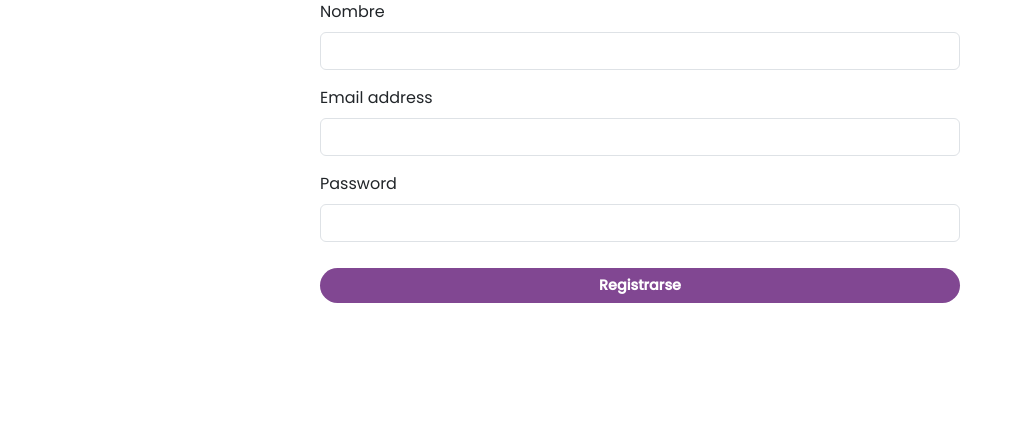
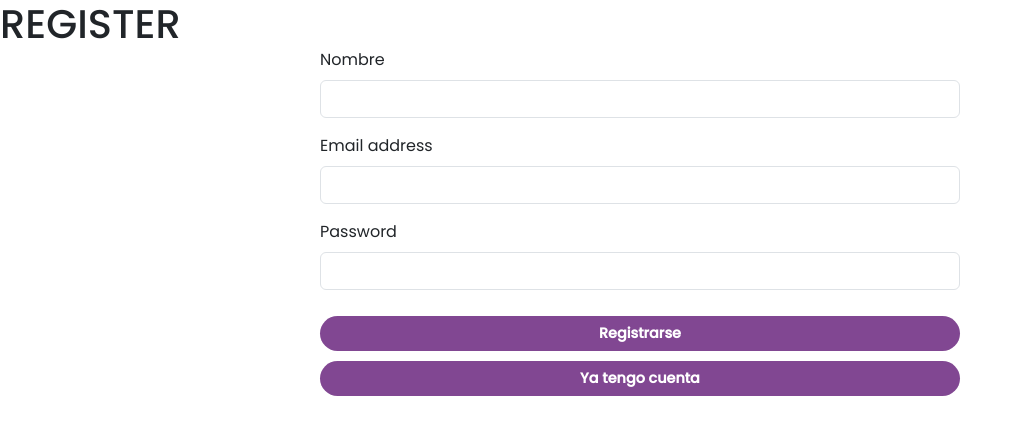
Before and after one commit to FernandoYZD/Juego, an Angular app: page /register in a window 1280 px wide. Shown: the top 434 px of the page, without its empty margins (0-1020 px from the left). Built offline with nearby package versions, Linux system fonts and the light colour scheme.

Commit message:
register

```diff
--- a/src/app/register/register.component.html
+++ b/src/app/register/register.component.html
@@ -1,3 +1,4 @@
+<h1>REGISTER</h1>
 <div class="d-flex justify-content-center">
   <form [formGroup]="singupForm" class="w-50">
       <div class="mb-3">
@@ -13,5 +14,8 @@
         <input formControlName="password" type="password" class="form-control" id="password" autocomplete="off" required>
       </div>
       <button (click)="onSubmit()" class="submit-btn" id="submit">Registrarse</button>
+      <button (click)="login()" class="submit-btn" >Ya tengo cuenta</button>
     </form>
+
+
   </div>
--- a/src/app/register/register.component.ts
+++ b/src/app/register/register.component.ts
@@ -26,6 +26,9 @@ export class RegisterComponent {
 
   constructor(private authservice: AuthService, private fb: FormBuilder, private router: Router){}
 
+  login(){
+    this.router.navigate(['/login']);
+  }
   onSubmit(){
     const isformSubmitted = this.singupForm.valid;
     const userData = this.singupForm.value;
```
